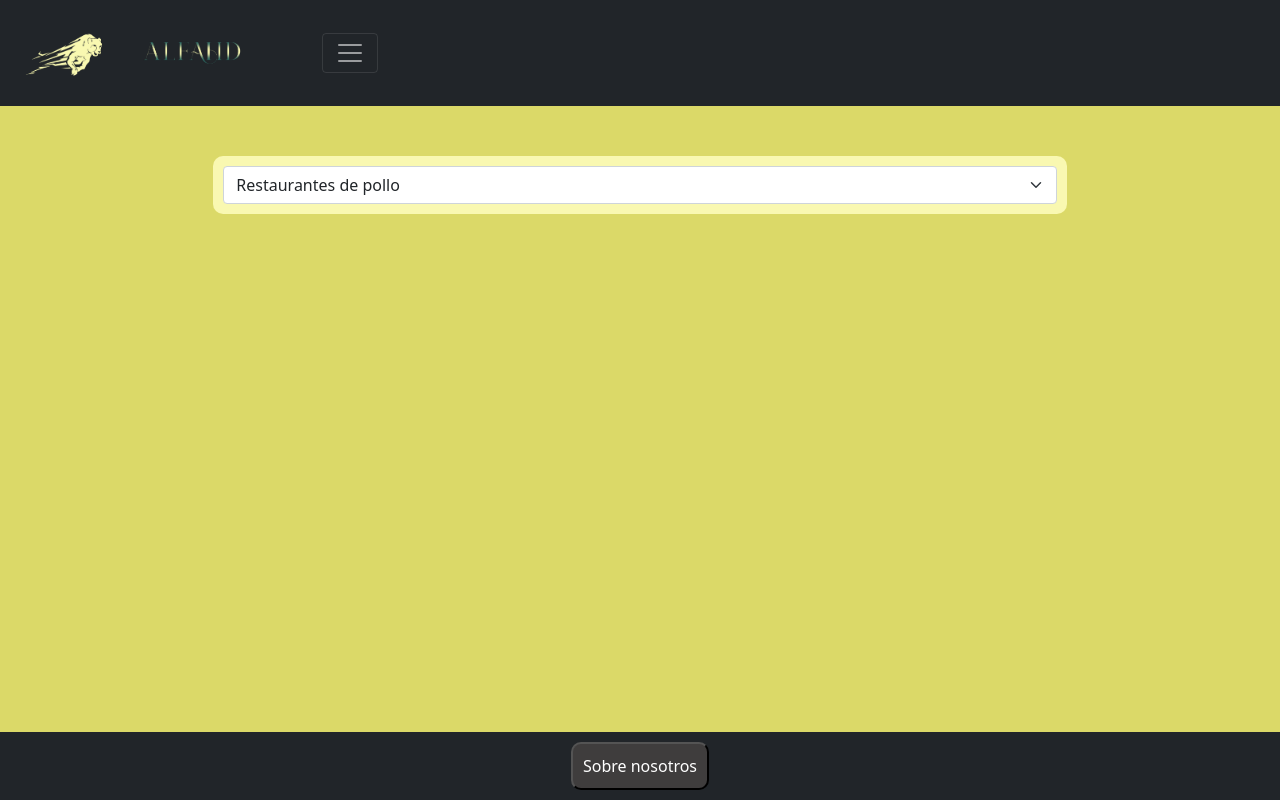
After one commit to Gerardo2811/ALFAHD, a PHP site: page /clientes-catalogo.html in a window 1280 px wide. The commit adds this page. Run offline with PHP 8.4, Linux system fonts and the light colour scheme; some libraries are stand-ins or nearby versions.

Commit message:
creacion del formulario de catalogos

```diff
--- /dev/null
+++ b/clientes-catalogo.html
@@ -0,0 +1,52 @@
+<!DOCTYPE html>
+<html lang="en">
+<head>
+    <meta charset="UTF-8">
+    <meta http-equiv="X-UA-Compatible" content="IE=edge">
+    <meta name="viewport" content="width=device-width, initial-scale=1.0">
+    <title>Formulario catalogo</title>
+
+
+    <link href="https://cdn.jsdelivr.net/npm/bootstrap@5.1.3/dist/css/bootstrap.min.css" rel="stylesheet" integrity="sha384-1BmE4kWBq78iYhFldvKuhfTAU6auU8tT94WrHftjDbrCEXSU1oBoqyl2QvZ6jIW3" crossorigin="anonymous">
+    <script src="https://kit.fontawesome.com/1dab82ee8f.js" crossorigin="anonymous"></script>
+
+    <link rel="stylesheet" href="css/estilos.css">
+
+</head>
+<body>
+
+    <nav class="navbar navbar-dark bg-dark">
+        <div class="container-fluid">
+          <img src="img/cheeta.png" alt="" id="cheeta">
+          <img src="img/ALFAHD.png" alt="" id="Alfahd">
+          <button class="navbar-toggler" type="button" data-bs-toggle="collapse" data-bs-target="#navbarToggleExternalContent" aria-controls="navbarToggleExternalContent" aria-expanded="false" aria-label="Toggle navigation">
+            <span class="navbar-toggler-icon"></span>
+          </button>
+        </div>
+      </nav>
+
+      <div class="col-8" id="categorias">
+        <select class="form-select" aria-label="Default select example">
+            <option selected>Restaurantes de pollo</option>
+
+            <option value="2"> <a class="back" href="img/Pollolandia.png"></a></option>
+            <option value="3">Three</option>
+          </select>
+
+      </div>
+
+
+
+
+      <footer>
+        <div> <button id="logo-buton-footer">Sobre nosotros</button></div>
+       </footer>
+
+    <script src="https://cdn.jsdelivr.net/npm/bootstrap@5.1.3/dist/js/bootstrap.bundle.min.js" integrity="sha384-ka7Sk0Gln4gmtz2MlQnikT1wXgYsOg+OMhuP+IlRH9sENBO0LRn5q+8nbTov4+1p" crossorigin="anonymous"></script>
+    <script src="https://cdn.jsdelivr.net/npm/bootstrap@5.1.3/dist/js/bootstrap.min.js" integrity="sha384-QJHtvGhmr9XOIpI6YVutG+2QOK9T+ZnN4kzFN1RtK3zEFEIsxhlmWl5/YESvpZ13" crossorigin="anonymous"></script>
+
+    <script src="https://cdn.jsdelivr.net/npm/@popperjs/core@2.10.2/dist/umd/popper.min.js" integrity="sha384-7+zCNj/IqJ95wo16oMtfsKbZ9ccEh31eOz1HGyDuCQ6wgnyJNSYdrPa03rtR1zdB" crossorigin="anonymous"></script>
+
+    <script src="https://cdn.jsdelivr.net/npm/bootstrap@5.0.2/dist/js/bootstrap.bundle.min.js" integrity="sha384-MrcW6ZMFYlzcLA8Nl+NtUVF0sA7MsXsP1UyJoMp4YLEuNSfAP+JcXn/tWtIaxVXM" crossorigin="anonymous"></script>
+</body>
+</html>
--- a/css/estilos.css
+++ b/css/estilos.css
@@ -67,6 +67,21 @@ footer{
     color: #fff;
 }
 
+#categorias{
+    background-color: #F9F8B1;
+    margin: 0px auto;
+    margin-bottom: 15px;
+    padding: 10px;
+    border-radius: 10px;
+    display: flex;
+    flex-direction: column;
+}
+
+.logos-catalogos{
+    margin-top: 5px;
+    margin-bottom: 5px;
+}
+
 
 
 }
```
Also changed, not shown: index.html (deleted, +0 -12 lines), img/Pollolandia.png (added).
